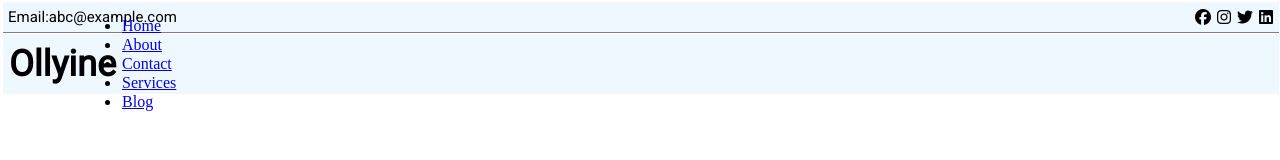
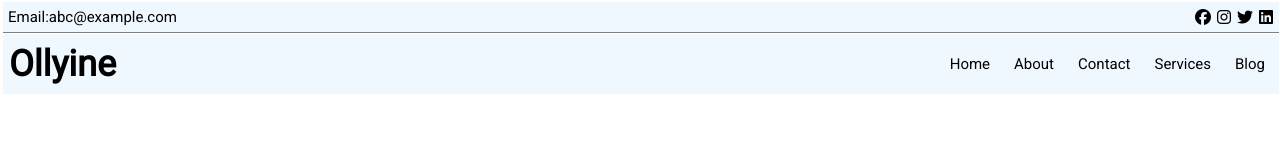
Before and after one commit to Shahbazali2001/NavBar, a plain HTML site: page index.html in a window 1280 px wide. Drawn offline with Linux system fonts and the light colour scheme.

```diff
--- a/style.css
+++ b/style.css
@@ -37,10 +37,28 @@
     background-color: aliceblue;
     display: flex;
     align-items: center;
+    justify-content: space-between;
+}
 
- }
  .logo {
     font-size:x-large;
     font-family: "Roboto", sans-serif;
     margin-left: 5px;
  }
+
+ .nav-links ul {
+    list-style-type: none;
+    display: flex;
+    align-items: center;
+
+
+ }
+
+
+.nav-links a {
+    text-decoration: none;
+    color: black;
+    font-family: "Roboto", sans-serif;
+    font-size: 15px;
+    padding: 10px;
+}
```
